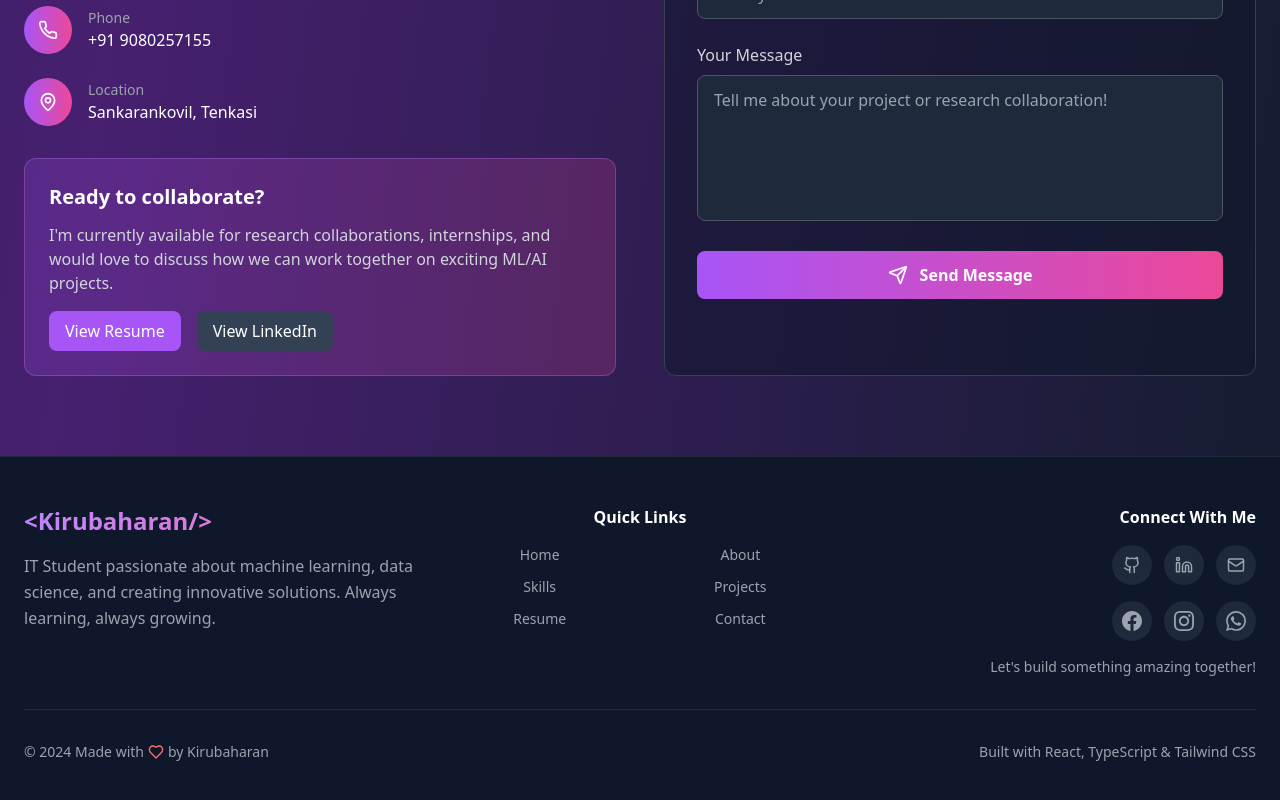
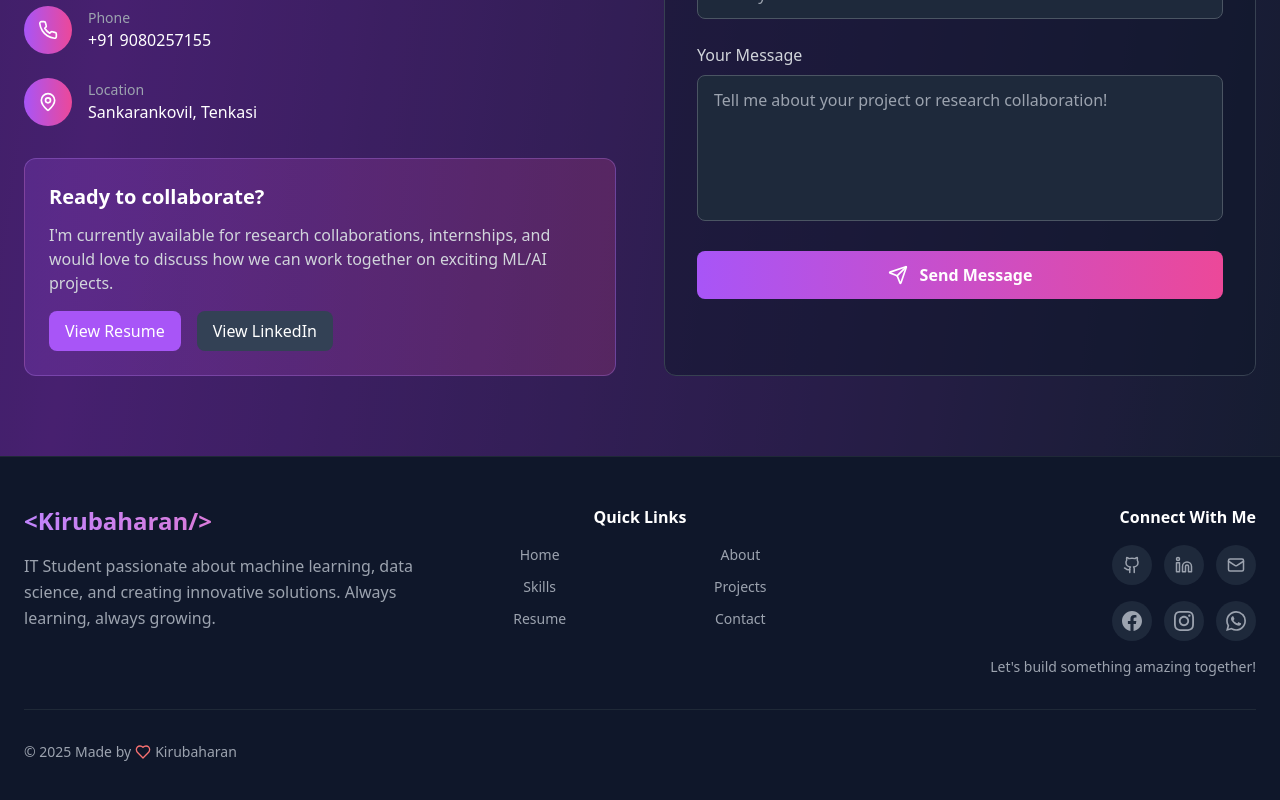
Before and after one commit to kirubaharan181/kiruba-portfolio, a React (Vite) app: page / in a window 1280 px wide. Shown: the part 8504-9304 px from the top of the page. Built offline with nearby package versions, Linux system fonts and the light colour scheme.

Commit message:
Update Footer.tsx

```diff
--- a/src/components/Footer.tsx
+++ b/src/components/Footer.tsx
@@ -22,7 +22,7 @@ const Footer = () => {
     },
     {
       icon: Mail,
-      href: "mailto:kirubakrishkk@gmail.com",
+      href: "#contact",
       label: "Email",
       color: "hover:text-purple-400"
     }
@@ -157,14 +157,14 @@ const Footer = () => {
           <div className="flex flex-col md:flex-row justify-between items-center gap-4">
             {/* Copyright */}
             <div className="flex items-center text-gray-400 text-sm">
-              <span>© 2024 Made with</span>
+              <span>© 2025 Made by</span>
               <Heart className="text-red-400 mx-1" size={16} />
-              <span>by Kirubaharan</span>
+              <span>Kirubaharan</span>
             </div>
 
             {/* Additional Info */}
             <div className="text-gray-400 text-sm text-center md:text-right">
-              <p>Built with React, TypeScript & Tailwind CSS</p>
+              <p></p>
             </div>
           </div>
         </div>
```
